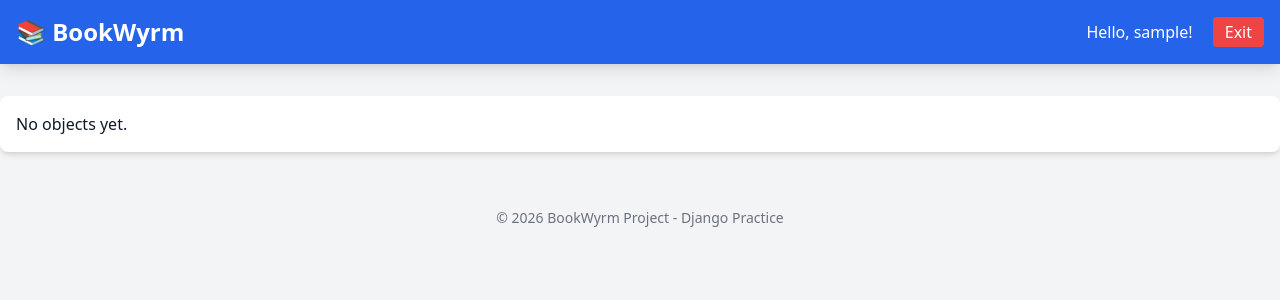
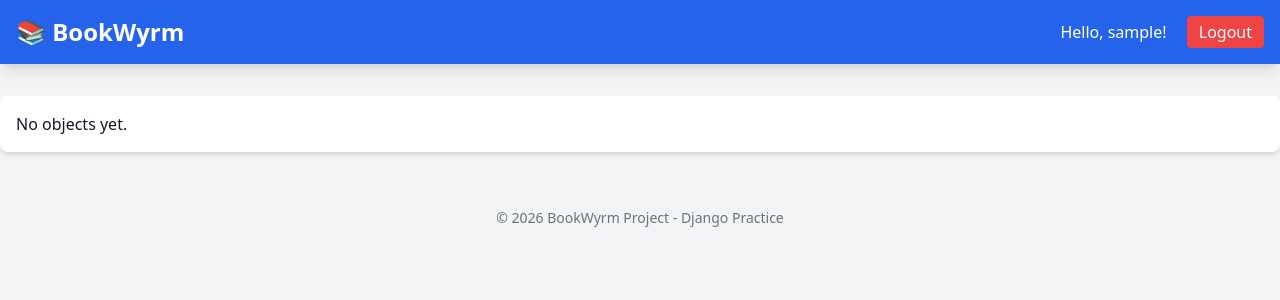
Before and after one commit to snushev/book-wyrm, a Django app: page /books/ in a window 1280 px wide. Shown: the top 300 px of the page. Run offline with Django 5.2, Linux system fonts and the light colour scheme; the visitor is signed in with stand-in values (Sample User, id 1); data that the repository does not hold is empty; some libraries are stand-ins or nearby versions.

Commit message:
$MESSAGE

```diff
--- /dev/null
+++ b/accounts/urls.py
@@ -0,0 +1,9 @@
+from django.contrib.auth.views import LoginView, LogoutView
+from django.urls import path
+from .views import SignUpView
+
+urlpatterns = [
+    path('login/', LoginView.as_view(template_name='accounts/login.html'), name='login'),
+    path('logout/', LogoutView.as_view(template_name='accounts/logout.html'), name='logout'),
+    path('register/', SignUpView.as_view(), name='signup')
+]
--- a/config/settings.py
+++ b/config/settings.py
@@ -121,4 +121,5 @@ STATIC_URL = 'static/'
 MEDIA_URL = 'media/'
 MEDIA_ROOT = BASE_DIR / 'media'
 
-LOGIN_URL = 'login'
+LOGIN_REDIRECT_URL = 'book-list'
+LOGOUT_REDIRECT_URL = 'book-list'
--- a/config/urls.py
+++ b/config/urls.py
@@ -20,4 +20,5 @@ from django.urls import path, include
 urlpatterns = [
     path('admin/', admin.site.urls),
     path('', include('books.urls')),
+    path('', include('accounts.urls'))
 ]
--- a/templates/common/nav.html
+++ b/templates/common/nav.html
@@ -4,9 +4,15 @@
             <div>
                 {% if user.is_authenticated %}
                     <span class="mr-4">Hello, {{ user.username }}!</span>
-                    <a href="#" class="bg-red-500 px-3 py-1 rounded">Exit</a>
+                    <form action="{% url 'logout' %}" method="post" class="inline">
+                        {% csrf_token %}
+                        <button type="submit" class="bg-red-500 px-3 py-1 rounded text-white">
+                            Logout
+                        </button>
+                    </form>
                 {% else %}
-                    <a href="#" class="bg-green-500 px-3 py-1 rounded">Login</a>
+                    <a href="{% url 'login' %}" class="bg-green-500 px-3 py-1 rounded">Sign in</a>
+                    <a href="{% url 'signup' %}" class="bg-yellow-500 px-3 py-1 rounded">Sign up</a>
                 {% endif %}
             </div>
         </div>
```
Also changed, not shown: accounts/views.py (+8 -1 lines), templates/accounts/login.html (added, +12 -0 lines), templates/accounts/register.html (added, +13 -0 lines), templates/books/book_detail.html (+7 -0 lines).
